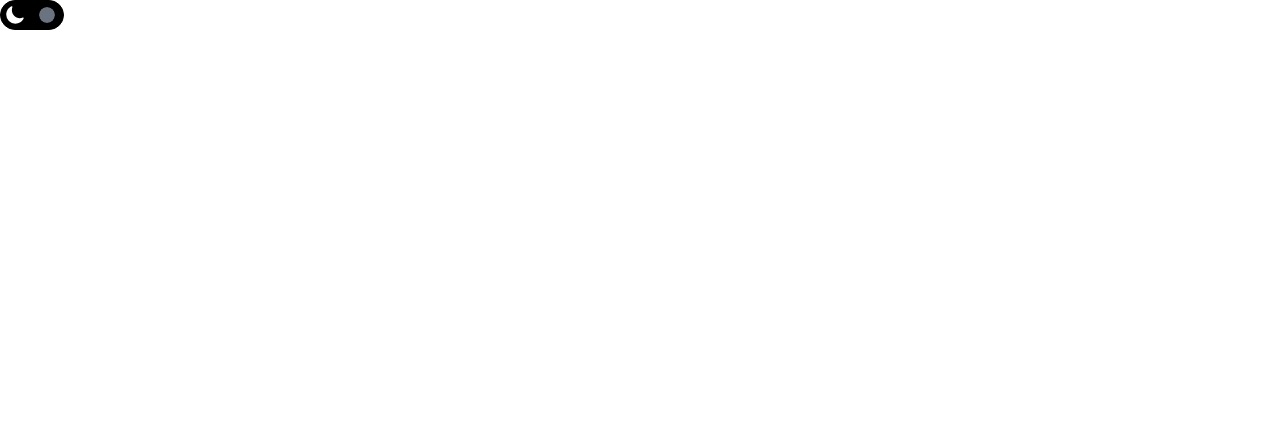
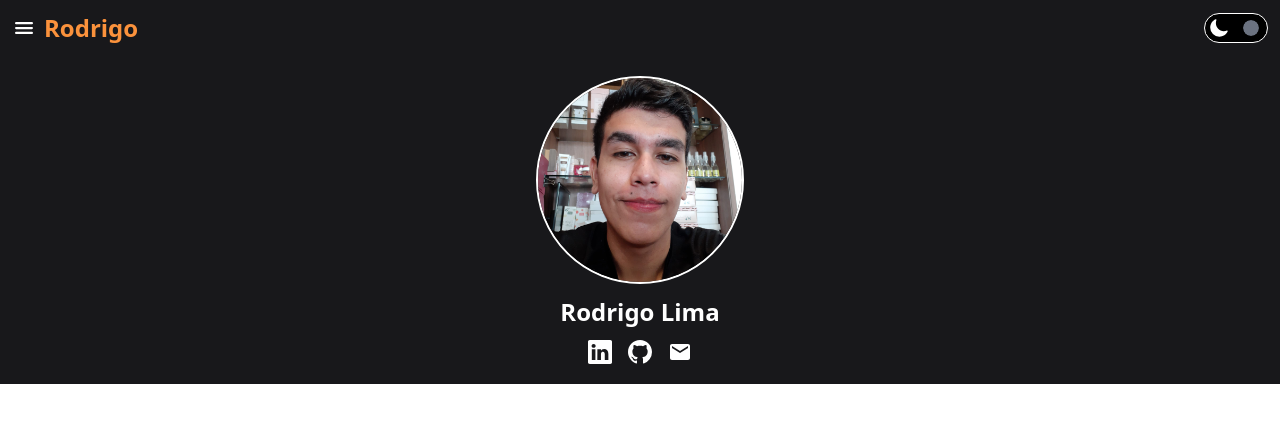
Before and after one commit to RodrigoLimaJesus/RodrigoLimaJesus.github.io, a React (Create React App) app: page / in a window 1280 px wide. Shown: the top 422 px of the page. Built offline with nearby package versions, Linux system fonts and the light colour scheme.

Commit message:
feat: add seçao de contato

```diff
--- a/src/App.jsx
+++ b/src/App.jsx
@@ -1,4 +1,5 @@
 import React, { useState } from 'react';
+import Contact from './components/contact';
 import Header from './components/header';
 
 export default function App() {
@@ -9,10 +10,19 @@ export default function App() {
   };
 
   return (
-    <div className={`${theme}`}>
-      <section>
-        <Header changeTheme={changeTheme} />
-      </section>
+    <div className={theme}>
+      <div className="text-black dark:text-white">
+        <section
+          className="
+        bg-zinc-200 dark:bg-zinc-900
+        flex flex-col
+        transition
+        "
+        >
+          <Header changeTheme={changeTheme} />
+          <Contact />
+        </section>
+      </div>
     </div>
   );
 }
--- /dev/null
+++ b/src/components/contact/index.jsx
@@ -0,0 +1,54 @@
+import React from 'react';
+import { BsGithub, BsLinkedin } from 'react-icons/bs';
+import { MdEmail } from 'react-icons/md';
+import ProfilePicture from '../../images/euQuadrado.jpeg';
+
+export default function Contact() {
+  const links = [
+    {
+      icon: <BsLinkedin />,
+      href: 'https://www.linkedin.com/in/rodrigo-lima-jesus/',
+    },
+    { icon: <BsGithub />, href: 'https://github.com/RodrigoLimaJesus' },
+    { icon: <MdEmail />, href: 'mailto:rodrigootavio19@gmail.com' },
+  ];
+
+  return (
+    <div
+      className="
+      self-center flex flex-col items-center
+      my-5
+      text-2xl
+      "
+    >
+      <img
+        src={ProfilePicture}
+        alt="Minha imagem de perfil e ao fundo alguns produtos para decoração da casa"
+        className="
+          w-52
+          rounded-full
+          border-2 border-black dark:border-white
+        "
+      />
+
+      <h2 className="font-bold my-3">Rodrigo Lima</h2>
+
+      <div className="flex">
+        {links.map(({ icon, href }) => (
+          <a
+            href={href}
+            target="_blank"
+            rel="noreferrer"
+            className="
+            mx-2
+            transition
+            hover:text-orange-700 dark:hover:text-blue-400
+            "
+          >
+            {icon}
+          </a>
+        ))}
+      </div>
+    </div>
+  );
+}
--- a/src/components/header/components/ToggleThemeBtn.jsx
+++ b/src/components/header/components/ToggleThemeBtn.jsx
@@ -9,18 +9,18 @@ export default function ToggleThemeBtn({ changeTheme }) {
       flex justify-between
       focus:outline-none
       bg-gray-300 dark:bg-black
-      border-black border rounded-full
+      border-black border rounded-full dark:border-white
       w-16 p-1
       text-xl font-bold
       relative
-      transition-all duration-200
+      transition
       "
       onClick={changeTheme}
     >
       <BsCircleFill
         className="
         absolute
-        transition-all duration-200
+        transition
         dark:translate-x-8
         text-gray-500
         border-2 border-black
--- a/src/components/header/index.jsx
+++ b/src/components/header/index.jsx
@@ -1,9 +1,23 @@
 import React from 'react';
+import { IoMenu } from 'react-icons/io5';
 import ToggleThemeBtn from './components/ToggleThemeBtn';
 
 export default function Header({ changeTheme }) {
   return (
-    <header>
+    <header
+      className="
+      flex justify-between items-center
+      p-3
+      "
+    >
+      <div className="flex items-center text-2xl">
+        <button className="mr-2">
+          <IoMenu />
+        </button>
+
+        <h1 className="font-bold text-violet-800 dark:text-orange-400">Rodrigo</h1>
+      </div>
+
       <ToggleThemeBtn changeTheme={changeTheme} />
     </header>
   );
--- a/tailwind.config.js
+++ b/tailwind.config.js
@@ -1,15 +1,6 @@
 module.exports = {
   content: ['./src/**/*.{html,js,jsx}'],
   darkMode: 'class',
-  theme: {
-    extend: {
-      colors: {
-        'app-bg-dark': 'rgb(30, 50, 80)',
-        'app-container-dark': 'rgb(10, 30, 60)',
-        'app-links': 'rgb(253, 224, 71)',
-        'app-links-hover': 'rgb(103, 232, 249)',
-      },
-    },
-  },
+  theme: { extend: { colors: {} } },
   plugins: [],
 };
```
Also changed, not shown: src/images/eu.jpeg (deleted), src/images/euQuadrado.jpeg (added).
